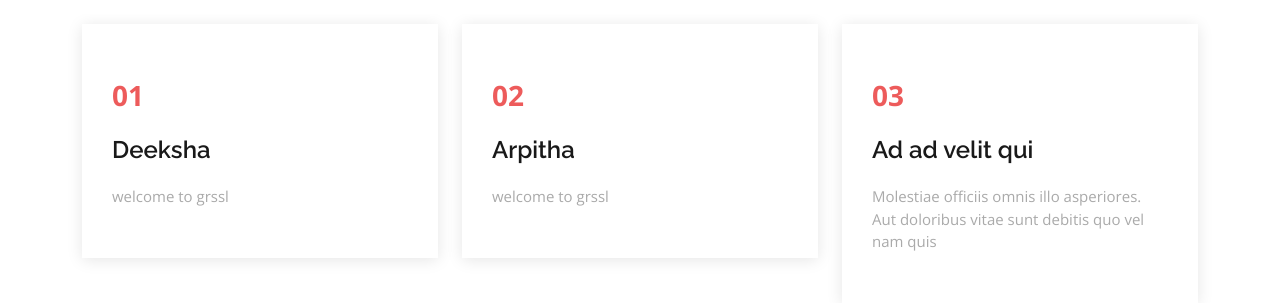
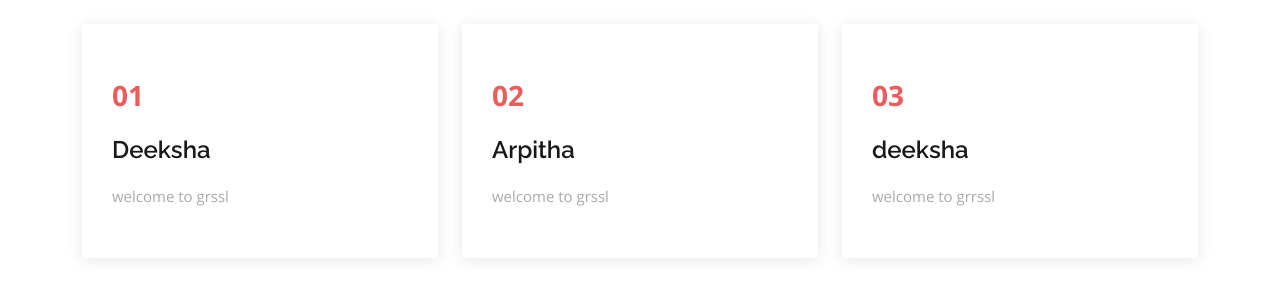
Before and after one commit to nvdeeksha/assign, a plain HTML site: page index.html in a window 1280 px wide. Shown: the part 1320-1623 px from the top of the page. Drawn offline with nearby package versions, Linux system fonts and the light colour scheme.

Commit message:
new changes

```diff
--- a/index.html
+++ b/index.html
@@ -160,8 +160,8 @@
           <div class="col-lg-4 mt-4 mt-lg-0" data-aos="fade-up" data-aos-delay="300">
             <div class="box">
               <span>03</span>
-              <h4> Ad ad velit qui</h4>
-              <p>Molestiae officiis omnis illo asperiores. Aut doloribus vitae sunt debitis quo vel nam quis</p>
+              <h4> deeksha</h4>
+              <p>welcome to grrssl</p>
             </div>
           </div>
 
```
